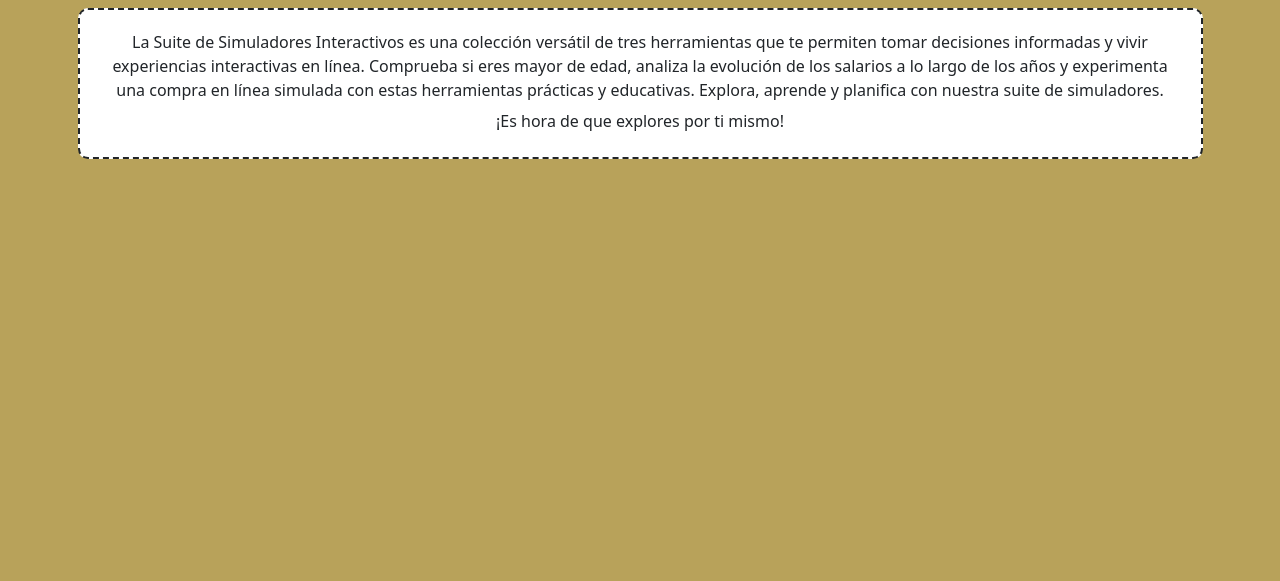
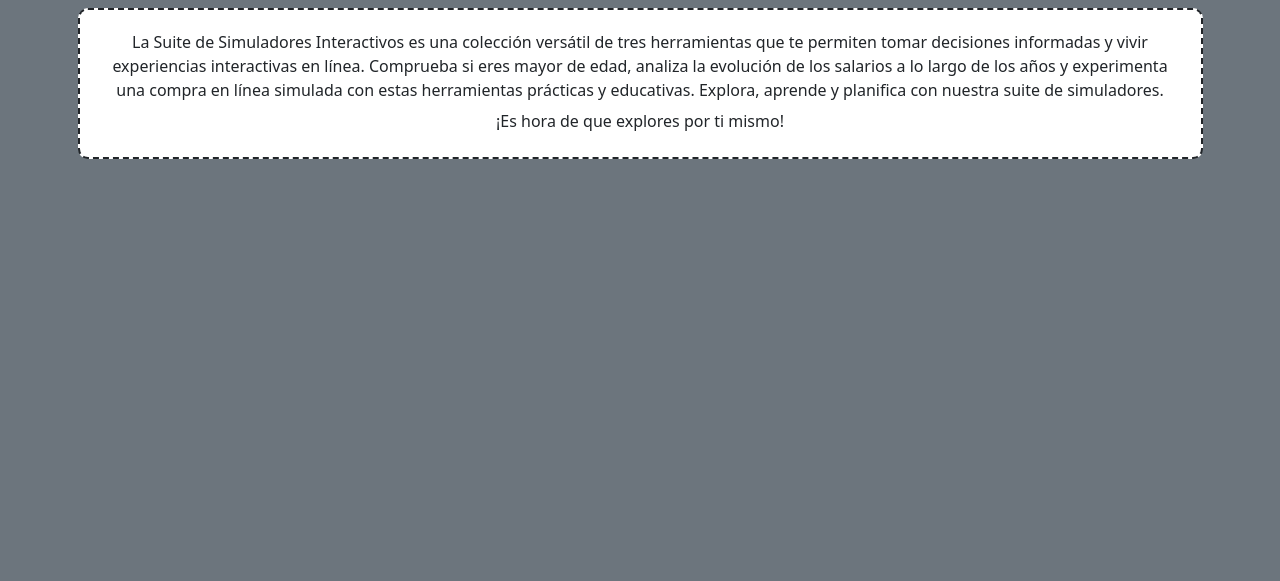
Before and after one commit to AndresVergara28/SimuladorInteractivo, a plain HTML site: page index.html in a window 1280 px wide. Shown: the part 219-800 px from the top of the page. Drawn offline with nearby package versions, Linux system fonts and the light colour scheme.

Commit message:
Cambio de color background del body

```diff
--- a/scss/_general.scss
+++ b/scss/_general.scss
@@ -9,7 +9,7 @@ html {
 
 body {
   height: 100vh;
-  background-color: $color-amarillo-principal;
+  background-color: $color-gris-secundario;
 }
 
 .inactive{
```
Also changed, not shown: css/styles.css, 1 other file.
